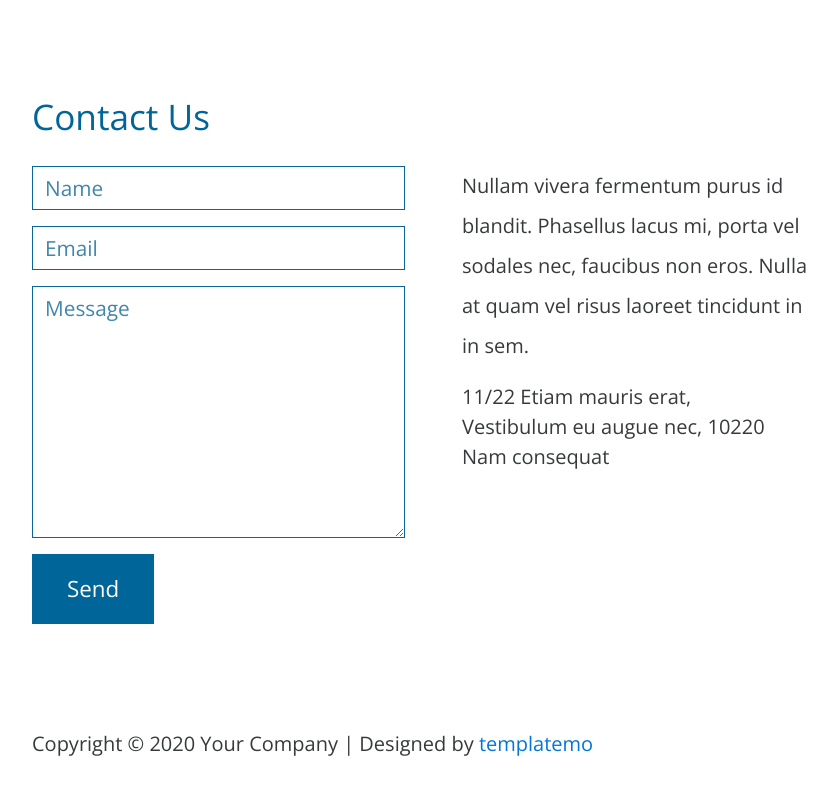
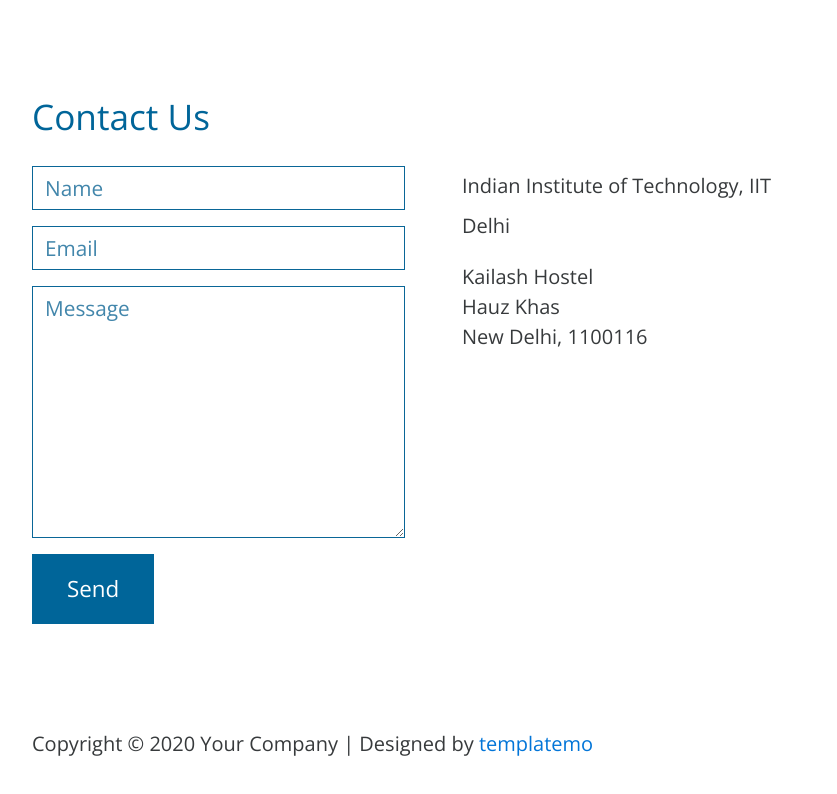
Before and after one commit to upshegoes/buzybees.github.io, a plain HTML site: page art.html in a window 1280 px wide. Shown: the part 2482-3276 px from the top of the page, without its empty margins (432-1269 px from the left). Drawn offline with nearby package versions, Linux system fonts and the light colour scheme.

Commit message:
Update art.html

```diff
--- a/art.html
+++ b/art.html
@@ -152,12 +152,13 @@
 
                                     <div class="col-lg-6 tm-contact-right">
                                         <p>
-                                        Nullam vivera fermentum purus id blandit. Phasellus lacus mi, porta vel sodales nec, faucibus non eros. Nulla at quam vel risus laoreet tincidunt in in sem.
+                                       Indian Institute of Technology, IIT Delhi
                                         </p>
                                         <address>
-                                            11/22 Etiam mauris erat,<br>
-                                            Vestibulum eu augue nec, 10220<br>
-                                            Nam consequat
+                                            Kailash Hostel<br>
+                                            Hauz Khas<br>
+					New Delhi, 1100116<br>
+
                                         </address>
                                     </div>
                                 </div>
```
